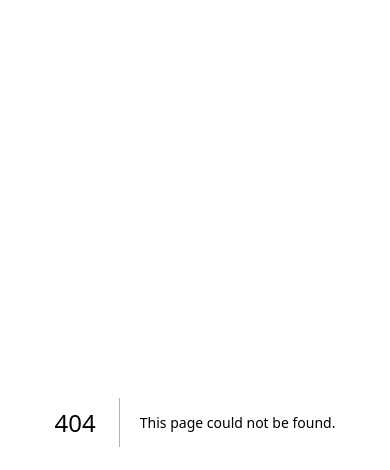
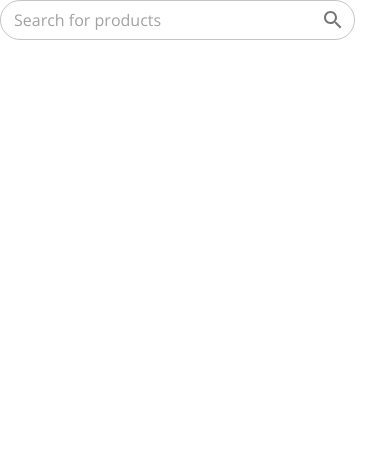
Before and after one commit to jeremy-vondee/TECHTAILOR, a Next.js app: page /components/searchBar in a window 390 px wide. Before the commit this address had no page. Shown: the top 470 px of the page. Built offline with nearby package versions, Linux system fonts and the light colour scheme.

Commit message:
feat: :sparkles: Responsive header added

```diff
--- /dev/null
+++ b/src/app/components/searchBar/page.tsx
@@ -0,0 +1,69 @@
+"use client"
+import React, { FC, useState } from "react"
+import { useTheme } from "@mui/material/styles"
+import { TextField, InputAdornment, IconButton } from "@mui/material"
+import SearchIcon from "@mui/icons-material/Search"
+import { useRouter } from "next/navigation"
+
+const SearchBar: FC = () => {
+  const theme = useTheme()
+
+  const [searchInput, setSearchInput] = useState("")
+  const router = useRouter()
+
+  const handleSearch = (e: React.FormEvent) => {
+    e.preventDefault()
+    if (searchInput.trim()) {
+      router.push(`/search?q=${encodeURIComponent(searchInput.trim())}`)
+    }
+  }
+
+  const onSearch = (event: React.ChangeEvent<HTMLInputElement>) => {
+    setSearchInput(event.target.value)
+  }
+
+  const handleKeyPress = (event: React.KeyboardEvent) => {
+    if (event.key === "Enter") {
+      handleSearch(event as unknown as React.FormEvent)
+    }
+  }
+
+  return (
+    <form onSubmit={handleSearch}>
+      <TextField
+        placeholder="Search for products"
+        color="primary"
+        size="small"
+        value={searchInput}
+        onChange={onSearch}
+        onKeyDown={handleKeyPress}
+        slotProps={{
+          input: {
+            endAdornment: (
+              <InputAdornment position="end">
+                <IconButton type="submit" aria-label="search" edge="end">
+                  <SearchIcon />
+                </IconButton>
+              </InputAdornment>
+            )
+          }
+        }}
+        sx={{
+          "& .MuiInputBase-root": {
+            backgroundColor: theme.palette.secondary.main,
+            border: "hidden",
+            borderRadius: "50px",
+            width: {
+              xs: "91vw",
+              sm: "300px",
+              md: "320px",
+              lg: "560px"
+            }
+          }
+        }}
+      />
+    </form>
+  )
+}
+
+export default SearchBar
```
